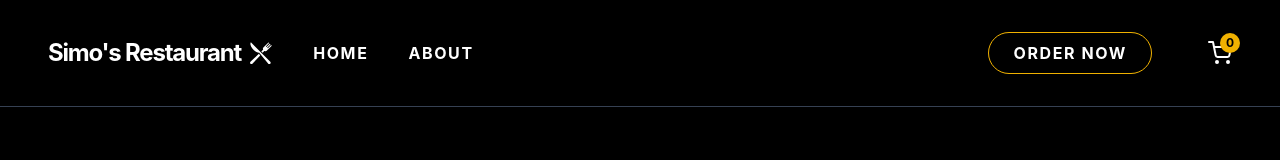
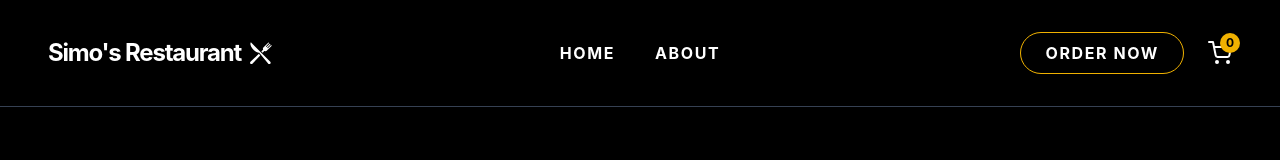
Before and after one commit to Sayna88/Restaurant-Project, a React (Vite) app: page /order/cafe in a window 1280 px wide. Shown: the top 160 px of the page. Built offline with nearby package versions, Linux system fonts and the light colour scheme.

Commit message:
finish project

```diff
--- a/src/components/navbar/Navbar.tsx
+++ b/src/components/navbar/Navbar.tsx
@@ -10,14 +10,14 @@ const Navbar = () => {
   const [isOpen, setIsOpen] = useState(false);
 
   return (
-    <nav className="flex flex-wrap justify-between items-center px-6 md:px-12 py-5 md:py-8 bg-black border-b border-gray-700">
+    <nav className="relative flex flex-wrap justify-between items-center px-6 md:px-12 py-5 md:py-8 bg-black border-b border-gray-700">
 
-      <div className="flex items-center gap-2">
+      <div className="flex items-center gap-2 z-10">
         <h1 className="text-xl md:text-2xl font-bold tracking-tighter text-white">Simo's Restaurant</h1>
         <GiKnifeFork className="text-white text-xl md:text-2xl" />
       </div>
 
-      <div className="flex items-center gap-5 md:hidden">
+      <div className="flex items-center gap-5 md:hidden z-10">
         <Link to="/order" className="relative text-white hover:text-yellow-500 transition-all">
           <FiShoppingCart size={24} />
           <span className="absolute -top-2 -right-2 bg-yellow-500 text-black text-xs font-bold rounded-full h-5 w-5 flex items-center justify-center">
@@ -29,9 +29,8 @@ const Navbar = () => {
         </button>
       </div>
 
-      <div className={`${isOpen ? "flex" : "hidden"} w-full md:w-auto md:flex flex-col md:flex-row flex-1 justify-start items-center gap-6 md:gap-10 mt-6 md:mt-0 md:pl-10 transition-all`}>
-        <ul className="flex flex-col md:flex-row items-center gap-6 md:gap-10 w-full md:w-auto">
-
+      <div className={`${isOpen ? "flex" : "hidden"} w-full flex-col md:flex md:flex-row md:flex-1 md:items-center md:justify-end mt-6 md:mt-0 transition-all z-10`}>
+        <ul className="flex flex-col md:flex-row items-center gap-6 md:gap-10 w-full md:w-auto md:absolute md:left-1/2 md:top-1/2 md:-translate-x-1/2 md:-translate-y-1/2 mb-6 md:mb-0">
           <li>
             <Link to="/" onClick={() => setIsOpen(false)} className="font-bold text-white hover:text-yellow-300 transition-colors uppercase tracking-widest text-sm md:text-base">Home</Link>
           </li>
@@ -39,18 +38,20 @@ const Navbar = () => {
           <li>
             <Link to="/about" onClick={() => setIsOpen(false)} className="font-bold text-white hover:text-yellow-300 transition-colors uppercase tracking-widest text-sm md:text-base">About</Link>
           </li>
+        </ul>
 
-        </ul>
-        <Link to="/menu-selection" onClick={() => setIsOpen(false)} className="mt-2 md:mt-0 md:ml-auto font-bold text-white uppercase tracking-widest border border-yellow-500 px-6 py-2 rounded-full transition-all duration-300 hover:bg-yellow-300 hover:text-black text-sm md:text-base text-center">
+        <div className="flex flex-col md:flex-row items-center gap-6">
+          <Link to="/menu-selection" onClick={() => setIsOpen(false)} className="font-bold text-white uppercase tracking-widest border border-yellow-500 px-6 py-2 rounded-full transition-all duration-300 hover:bg-yellow-300 hover:text-black text-sm md:text-base text-center">
             Order Now
           </Link>
-        <Link to="/order" className="hidden md:block relative text-white hover:text-yellow-500 transition-all ml-4">
+          <Link to="/order" className="hidden md:block relative text-white hover:text-yellow-500 transition-all">
             <FiShoppingCart size={24} />
             <span className="absolute -top-2 -right-2 bg-yellow-500 text-black text-xs font-bold rounded-full h-5 w-5 flex items-center justify-center">
               {totalItems}
             </span>
           </Link>
         </div>
+      </div>
     </nav>
   );
 };
--- a/src/components/pages/cafeMenu/CafeMenu.tsx
+++ b/src/components/pages/cafeMenu/CafeMenu.tsx
@@ -6,7 +6,7 @@ import { useCart } from "../../context/CartContext";
 const CafeMenu = () => {
   const location = useLocation();
   const { addToCart } = useCart();
-  const [activeCategory, setActiveCategory] = useState<string>("");
+  const [activeCategory, setActiveCategory] = useState("");
   const [showNavbar, setShowNavbar] = useState(true);
   const [lastScrollY, setLastScrollY] = useState(0);
   const categories = [
@@ -60,10 +60,10 @@ const CafeMenu = () => {
         <p className="text-gray-400 text-lg">Premium Handcrafted Treats & Brews</p>
       </div>
 
-      <div className={`sticky top-0 z-50 bg-black/95 backdrop-blur-md border-b border-gray-900 py-6 shadow-xl overflow-x-auto no-scrollbar transition-transform duration-500 ease-in-out ${showNavbar ? 'translate-y-0' : '-translate-y-full'}`}>
-        <div className="flex justify-start lg:justify-center gap-4 px-6 min-w-max mx-auto">
+      <div className={`sticky top-0 z-50 bg-black/95 backdrop-blur-md border-b border-gray-900 py-6 shadow-xl overflow-x-auto [&::-webkit-scrollbar]:hidden [-ms-overflow-style:none] [scrollbar-width:none] transition-transform duration-500 ease-in-out ${showNavbar ? 'translate-y-0' : '-translate-y-full'}`}>
+        <div className="flex flex-nowrap justify-start lg:justify-center gap-4 px-6 min-w-max mx-auto">
           {categories.map((cat) => (
-            <button key={cat.id} onClick={() => scrollToCategory(cat.id)} className={`flex flex-col items-center justify-between p-2 bg-white w-24 h-28 md:w-28 md:h-32 rounded-xl border transition-all duration-300 shadow-md cursor-pointer group ${activeCategory === cat.id ? 'ring-4 ring-amber-500 scale-105 shadow-[0_0_20px_rgba(245,158,11,0.4)]' : 'border-gray-200 hover:scale-105'}`}>
+            <button key={cat.id} onClick={() => scrollToCategory(cat.id)} className={`flex flex-col items-center justify-between p-2 bg-white w-24 h-28 md:w-28 md:h-32 rounded-xl border transition-all duration-300 shadow-md cursor-pointer group flex-shrink-0 ${activeCategory === cat.id ? 'ring-4 ring-amber-500 scale-105 shadow-[0_0_20px_rgba(245,158,11,0.4)]' : 'border-gray-200 hover:scale-105'}`}>
               <div className="w-16 h-16 md:w-20 md:h-20 rounded-full overflow-hidden border-2 border-amber-900/80 shadow-inner">
                 <img src={cat.img} alt={cat.name} className="w-full h-full object-cover group-hover:scale-110 transition-transform duration-300"/>
               </div>
@@ -112,6 +112,7 @@ const CafeMenu = () => {
                           {item.ingredients.join(', ')}
                         </p>
                       </div>
+
                       <div className="mt-4 flex justify-end">
                          <button onClick={() => addToCart({ id: String(item.id), name: item.name, price: item.price, image: item.image })} className="text-amber-500 hover:text-white font-medium flex items-center gap-2 transition-colors cursor-pointer hover:scale-105 active:scale-95 duration-200">
                           + Add to Order
--- a/src/components/pages/restaurantMenu/RestaurantMenu.tsx
+++ b/src/components/pages/restaurantMenu/RestaurantMenu.tsx
@@ -129,7 +129,7 @@ const DrinksIcon = () => (
 const RestaurantMenu = () => {
   const location = useLocation();
   const { addToCart } = useCart();
-  const [activeCategory, setActiveCategory] = useState<string>("");
+  const [activeCategory, setActiveCategory] = useState("");
   const [showNavbar, setShowNavbar] = useState(true);
   const [lastScrollY, setLastScrollY] = useState(0);
 
@@ -186,8 +186,8 @@ const RestaurantMenu = () => {
         <p className="text-gray-400 text-lg">Premium Handcrafted Dishes</p>
       </div>
 
-      <div className={`sticky top-0 z-50 bg-black/95 backdrop-blur-md border-b border-gray-800 py-6 shadow-lg overflow-x-auto no-scrollbar transition-transform duration-500 ease-in-out ${showNavbar ? 'translate-y-0' : '-translate-y-full'}`}>
-        <div className="flex justify-start md:justify-center gap-4 px-6 min-w-max mx-auto">
+      <div className={`sticky top-0 z-50 bg-black/95 backdrop-blur-md border-b border-gray-800 py-6 shadow-lg overflow-x-auto [&::-webkit-scrollbar]:hidden [-ms-overflow-style:none] [scrollbar-width:none] transition-transform duration-500 ease-in-out ${showNavbar ? 'translate-y-0' : '-translate-y-full'}`}>
+        <div className="flex flex-nowrap justify-start lg:justify-center gap-4 px-6 min-w-max mx-auto">
           {categories.map((cat) => (
             <button key={cat.id} onClick={() => scrollToCategory(cat.id)} className="flex flex-col items-center group w-28 md:w-32 flex-shrink-0 cursor-pointer relative">
               <div className={`w-24 h-24 md:w-28 md:h-28 rounded-full flex items-center justify-center p-3 transition-all duration-300 group-hover:-translate-y-2 group-hover:bg-white group-hover:border-4 group-hover:border-yellow-500 group-hover:shadow-[0_0_20px_rgba(234,179,8,0.5)]
@@ -242,6 +242,7 @@ const RestaurantMenu = () => {
                           {item.ingredients.join(', ')}
                         </p>
                       </div>
+
                       <div className="mt-4 flex justify-end">
                          <button onClick={() => addToCart({ id: String(item.id), name: item.name, price: item.price, image: item.image })} className="text-yellow-500 hover:text-white font-medium flex items-center gap-2 transition-colors cursor-pointer hover:scale-105 active:scale-95 duration-200">
                            + Add to Order
```
Also changed, not shown: 1 other file (tests, documents, lock files or other folders). Lines whose indentation alone changed are shown as unchanged.
